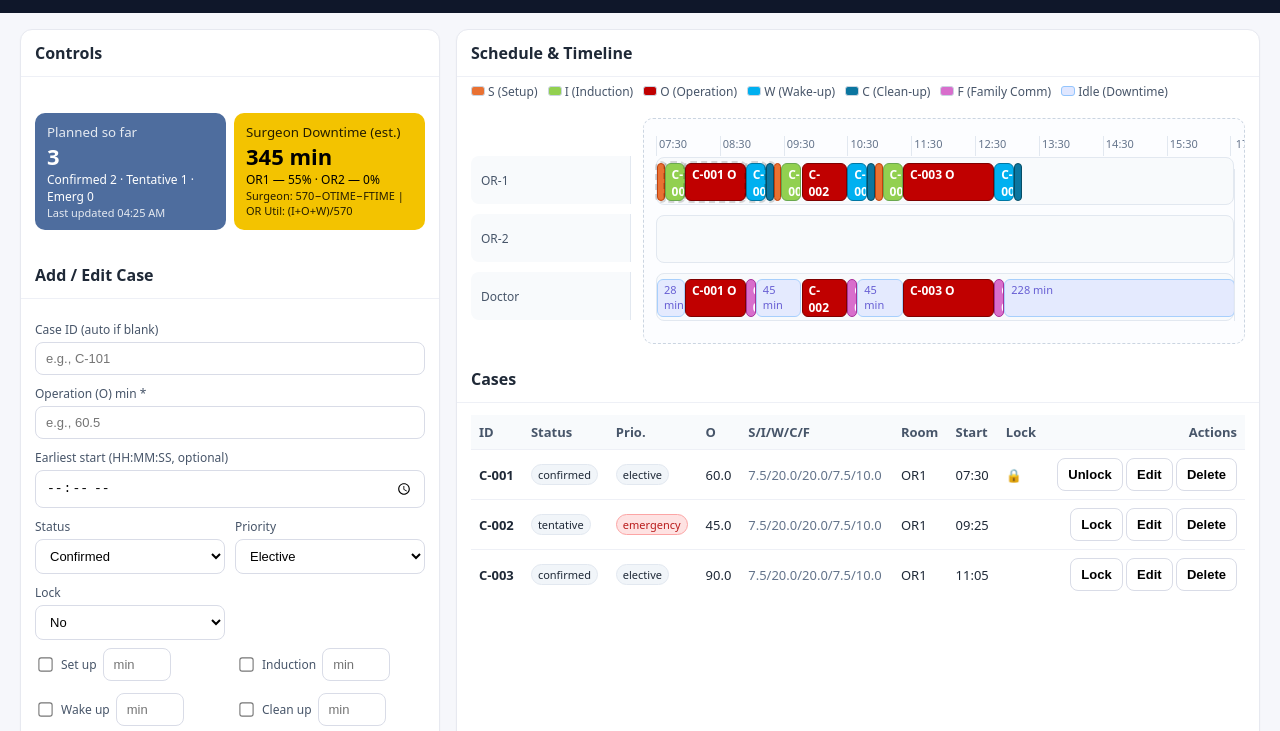
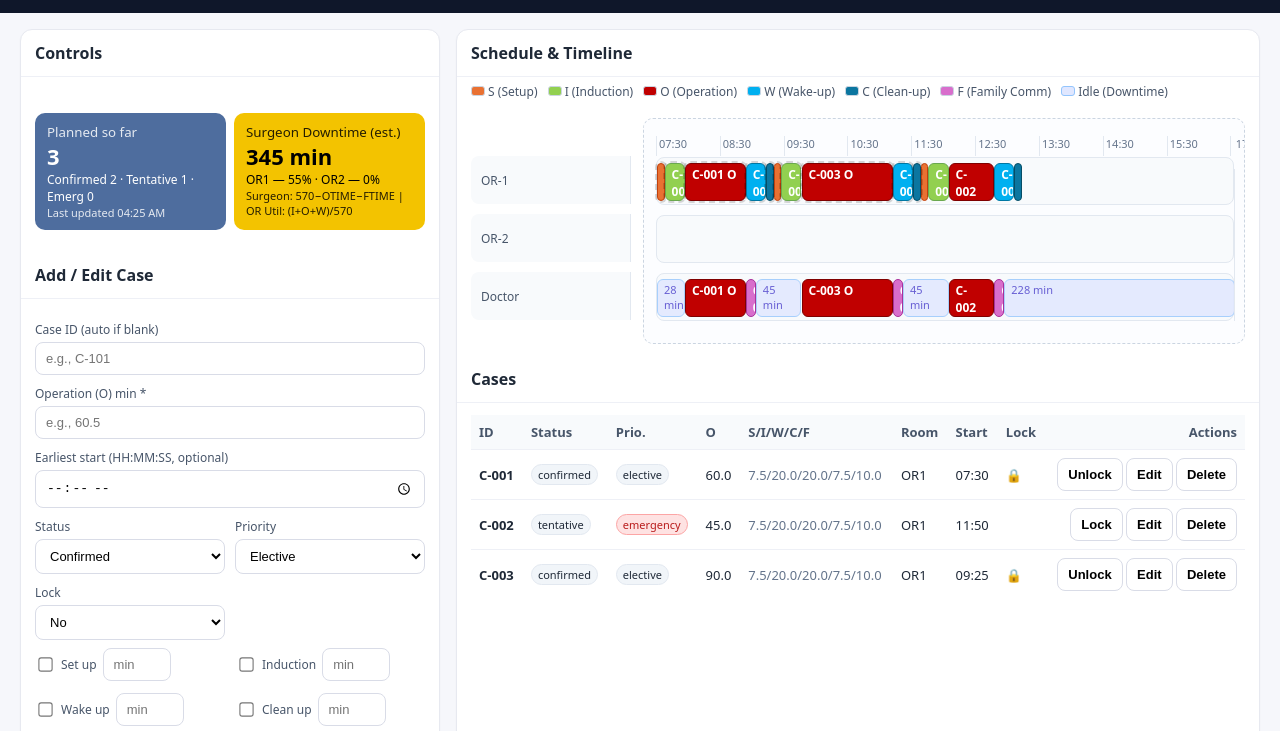
Before and after one commit to the-gr8-via/MSEM, a plain HTML site: page index.html in a window 1280 px wide. Shown: the part 69-800 px from the top of the page. Drawn offline with Linux system fonts and the light colour scheme.

Commit message:
Update index.html
Signed-off-by: the-gr8-via <169037156+the-gr8-via@users.noreply.github.com>

```diff
--- a/index.html
+++ b/index.html
@@ -660,7 +660,7 @@
     cases = [
       {id:'C-001', O:60, S:d.S, I:d.I, W:d.W, C:d.C, F:d.F, status:'confirmed', priority:'elective', locked:true,  winStart:0,   start:null, room:null},
       {id:'C-002', O:45, S:d.S, I:d.I, W:d.W, C:d.C, F:d.F, status:'tentative', priority:'emergency', locked:false, winStart:0,   start:null, room:null},
-      {id:'C-003', O:90, S:d.S, I:d.I, W:d.W, C:d.C, F:d.F, status:'confirmed', priority:'elective', locked:false, winStart:60,  start:null, room:null}
+      {id:'C-003', O:90, S:d.S, I:d.I, W:d.W, C:d.C, F:d.F, status:'confirmed', priority:'elective', locked:true, winStart:60,  start:null, room:null}
     ];
     reoptimize();
   })();
```
